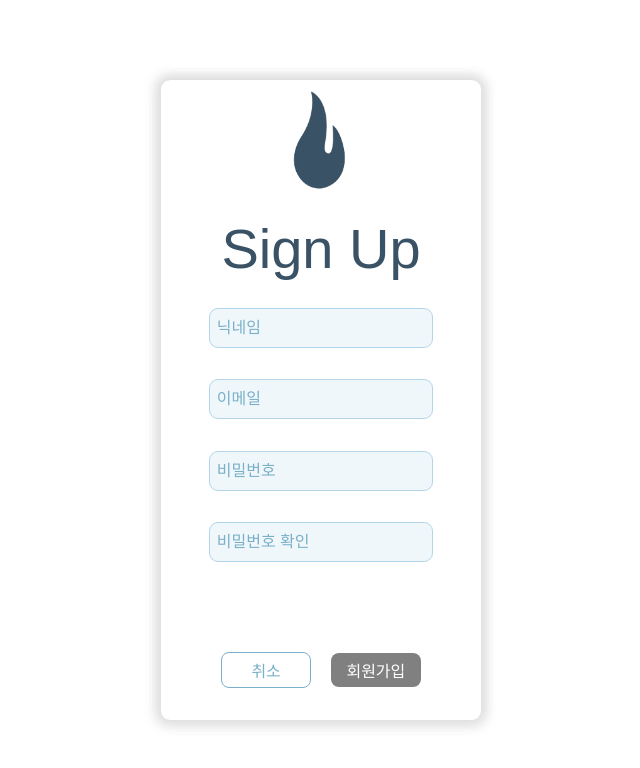
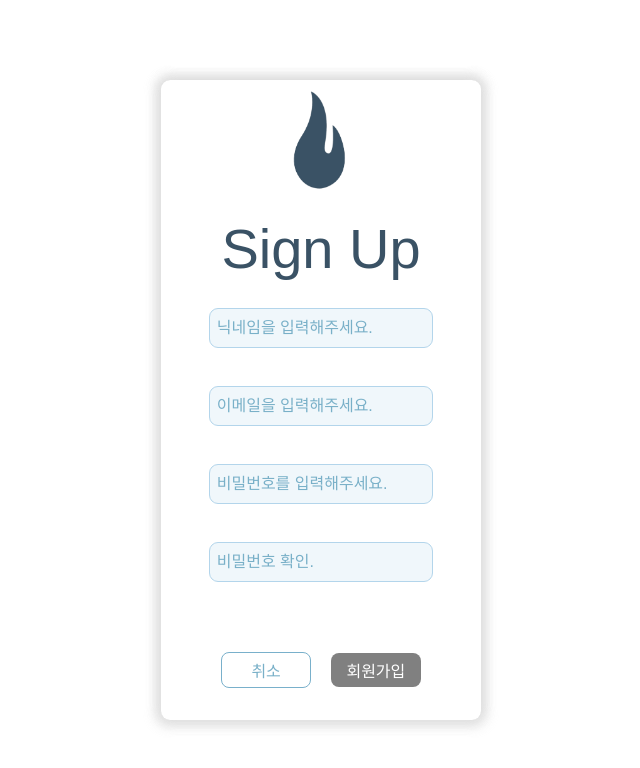
Before and after one commit to seongyu-Kim/careernote_front, a React (Create React App) app: page /register in a window 1280 px wide. Shown: the top 768 px of the page, without its empty margins (319-959 px from the left). Built offline with nearby package versions, Linux system fonts and the light colour scheme; the HTML template or start-up script is replaced by a standard one.

Commit message:
:recycle: input 유효성 검사 컴포넌트 분리

```diff
--- a/src/components/ResetPassword/ResetPassword.styled.ts
+++ b/src/components/ResetPassword/ResetPassword.styled.ts
@@ -89,6 +89,7 @@ export const ResetPasswordButtonBox = styled.div`
   width: 100%;
   height: 20%;
   margin-top: 10%;
+  margin-bottom: 8%;
 `;
 
 export const Divider = styled.div`
--- a/src/pages/user/FindPassword.tsx
+++ b/src/pages/user/FindPassword.tsx
@@ -3,12 +3,12 @@ import logo from '@assets/icon.png';
 import DefaultButton from '@components/common/DefaultButton/DefaultButton';
 import { MdClose } from 'react-icons/md';
 import { useModal } from '@stores/store';
-import { IoAlertCircleOutline } from 'react-icons/io5';
 import React, { useEffect, useState } from 'react';
 import { USER_API } from '@routes/apiRoutes';
+import InputValid from '@components/InputValid/InputValid';
 
 export const FindPassword = () => {
-  const [errorMsg, setErrorMsg] = useState<string>('');
+  const [setEmailCheckMessage, setSetEmailCheckMessage] = useState<string>('');
   const [inputEmail, setInputEmail] = useState<string>('');
   const [inputFieldChecked, setInputFieldChecked] = useState<boolean>(true);
   const { isOpen, setIsOpen } = useModal();
@@ -19,17 +19,21 @@ export const FindPassword = () => {
   useEffect(() => {
     //추후 전송 버튼 눌렀을 때 에러메시지 출력하게
     if (inputEmail.length > 0 && emailRegEx.test(inputEmail)) {
-      setErrorMsg('유효한 이메일 형식이 아닙니다.');
+      setSetEmailCheckMessage('');
+      setInputFieldChecked(false);
+    } else {
+      setSetEmailCheckMessage('유효한 이메일 형식이 아닙니다.');
       setInputFieldChecked(true);
-    } else {
-      setErrorMsg('');
-      setInputFieldChecked(false);
     }
   }, [inputEmail]);
 
-  const handleInputChange = () => (event: React.ChangeEvent<HTMLInputElement>) => {
-    setInputEmail(event.target.value);
-  };
+  useEffect(() => {
+    if (!isOpen) {
+      setSetEmailCheckMessage('');
+      setInputEmail('');
+      setInputFieldChecked(true);
+    }
+  }, [isOpen]);
 
   const handleSubmitSendEmail = async () => {
     alert('실행!');
@@ -45,24 +49,27 @@ export const FindPassword = () => {
   return (
     <Styled.FindPasswordBackground>
       <Styled.FindPasswordContainer>
-        <MdClose className="close" onClick={() => setIsOpen(isOpen)} />
+        <MdClose
+          className="close"
+          onClick={() => {
+            setIsOpen(isOpen);
+            setInputFieldChecked(true);
+          }}
+        />
         <Styled.FindPasswordField>
           <Styled.MainLogo src={logo} alt="로고이미지" />
           <Styled.FindPasswordText>
             비밀번호 재설정을 위한 이메일을 입력해주세요.
           </Styled.FindPasswordText>
           <Styled.FindPasswordForm onSubmit={handleSubmitSendEmail}>
-            <Styled.FindPasswordInput onChange={handleInputChange()} placeholder="이메일" />
-            <Styled.Divider>
-              {errorMsg && (
-                <Styled.ErrorMessage>
-                  <IoAlertCircleOutline />
-                  {errorMsg}
-                </Styled.ErrorMessage>
-              )}
-            </Styled.Divider>
+            <InputValid
+              inputTagType="text"
+              placeholderText="이메일을 입력해주세요."
+              onChange={setInputEmail}
+              valid={emailRegEx.test(inputEmail)}
+              checkMessage={setEmailCheckMessage}
+            />
             <DefaultButton
-              // type="submit"
               onClick={handleSubmitSendEmail}
               disabled={inputFieldChecked}
               width="40%"
--- a/src/pages/user/Register.tsx
+++ b/src/pages/user/Register.tsx
@@ -2,12 +2,12 @@ import * as Styled from '@components/Register/Register.styled';
 import logo from '@assets/icon.png';
 import DefaultButton from '@components/common/DefaultButton/DefaultButton';
 import { IoAlertCircleOutline } from 'react-icons/io5';
-import { FaRegCheckCircle } from 'react-icons/fa';
 import { useNavigate } from 'react-router-dom';
 import React, { useEffect, useState } from 'react';
 import authApi from '@apis/authApi/authApi';
 import { ROUTE_LINK } from '@routes/routes';
 import { USER_API } from '@routes/apiRoutes';
+import InputValid from '@components/InputValid/InputValid';
 
 //추후 컴포넌트 분리
 const Register = () => {
@@ -17,11 +17,11 @@ const Register = () => {
   const [inputConfirmPassword, setInputConfirmPassword] = useState<string>(''); // 패스워드 확인 입력 값
   const [inputFieldChecked, setInputFieldChecked] = useState<boolean>(true); // 입력 필드 체크
   const [passwordConfirmStatus, setPasswordConfirmStatus] = useState<boolean>(false); // 패스워드 일치 상태
-  const [nicknameCheck, setNicknameCheck] = useState<string>(''); // 닉네임 유효성 체크 메시지
-  const [emailCheck, setEmailCheck] = useState<string>(''); // 이메일 유효성 체크 메시지
-  const [passwordCheck, setPasswordCheck] = useState<string>(''); // 패스워드 유효성 체크 메시지
-  const [confirmPasswordCheck, setConfirmPasswordCheck] = useState<string>(''); // 패스워드 확인 유효성 체크 메시지
-  const [errorMsg, setErrorMsg] = useState<string>(''); // 패스워드 불일치 시 에러 메세지 추후 리팩토링
+  const [nicknameCheckMessage, setNicknameCheckMessage] = useState<string>(''); // 닉네임 유효성 체크 메시지
+  const [emailCheckMessage, setEmailCheckMessage] = useState<string>(''); // 이메일 유효성 체크 메시지
+  const [passwordCheckMessage, setPasswordCheckMessage] = useState<string>(''); // 패스워드 유효성 체크 메시지
+  const [confirmPasswordCheckMessage, setConfirmPasswordCheckMessage] = useState<string>(''); // 패스워드 확인 유효성 체크 메시지
+  const [notAccorPassword, setNotAccorPassword] = useState<string>(''); // 패스워드 불일치 시 에러 메세지 추후 리팩토링
   const navigate = useNavigate();
 
   const nicknameRegEx = /^(?! )[A-Za-z0-9가-힣]{2,}(?! )$/;
@@ -47,54 +47,38 @@ const Register = () => {
     }
     //닉네임 유효성 검사
     if (inputNickname.length > 0 && !nicknameRegEx.test(inputNickname)) {
-      setNicknameCheck('닉네임은 공백 없이 2글자 이상이어야 합니다.');
+      setNicknameCheckMessage('닉네임은 공백 없이 2글자 이상이어야 합니다.');
     } else {
-      setNicknameCheck('');
+      setNicknameCheckMessage('');
     }
     //이메일 유효성 검사
     if (inputEmail.length > 0 && !emailRegEx.test(inputEmail)) {
-      setEmailCheck('유효한 이메일 형식이 아닙니다.');
+      setEmailCheckMessage('유효한 이메일 형식이 아닙니다.');
     } else {
-      setEmailCheck('');
+      setEmailCheckMessage('');
     }
     //비밀번호 유효성 검사
     if (inputPassword.length > 0 && !passwordRegEx.test(inputPassword)) {
-      setPasswordCheck('비밀번호는 8~20자여야 합니다.');
+      setPasswordCheckMessage('비밀번호는 8~20자여야 합니다.');
     } else {
-      setPasswordCheck('');
+      setPasswordCheckMessage('');
     }
     //비밀번호 확인 유효성 검사
     if (inputConfirmPassword.length > 0 && !passwordRegEx.test(inputConfirmPassword)) {
-      setConfirmPasswordCheck('비밀번호는 8~20자여야 합니다.');
+      setConfirmPasswordCheckMessage('비밀번호는 8~20자여야 합니다.');
     } else {
-      setConfirmPasswordCheck('');
+      setConfirmPasswordCheckMessage('');
     }
     //비밀번호 일치 확인
     if (inputPassword === inputConfirmPassword) {
-      setErrorMsg('');
+      setNotAccorPassword('');
       setPasswordConfirmStatus(true);
     } else {
       setInputFieldChecked(true);
       setPasswordConfirmStatus(false);
-      setErrorMsg('비밀번호가 일치하지 않습니다.');
+      setNotAccorPassword('비밀번호가 일치하지 않습니다.');
     }
   }, [inputNickname, inputEmail, inputPassword, inputConfirmPassword]);
-
-  const handleInputChange = (type: string) => (event: React.ChangeEvent<HTMLInputElement>) => {
-    const value = event.target.value;
-    if (type === 'nickName') {
-      setInputNickname(value);
-    }
-    if (type === 'email') {
-      setInputEmail(value);
-    }
-    if (type === 'password') {
-      setInputPassword(value);
-    }
-    if (type === 'confirmPassword') {
-      setInputConfirmPassword(value);
-    }
-  };
 
   const handleSubmitUserData = async (event: React.FormEvent<HTMLFormElement>) => {
     //모든 필드가 채워져있는지 확인
@@ -105,13 +89,13 @@ const Register = () => {
       inputPassword === '' ||
       inputConfirmPassword === ''
     ) {
-      setErrorMsg('모든 필드를 채워주세요');
+      setNotAccorPassword('모든 필드를 채워주세요');
       console.log(11);
       return;
     }
 
     if (!passwordConfirmStatus) {
-      setErrorMsg('비밀번호가 일치하지 않습니다.');
+      setNotAccorPassword('비밀번호가 일치하지 않습니다.');
       return;
     }
 
@@ -127,6 +111,7 @@ const Register = () => {
           'Content-Type': 'application/json',
         },
       });
+      console.log('전송 데이터', resData);
       console.log('응답결과', res);
       if (res.status === 201) {
         navigate(LOGIN_PAGE_URL);
@@ -143,79 +128,39 @@ const Register = () => {
           <Styled.MainLogo src={logo} alt="로고이미지" />
           <Styled.RegisterText>Sign Up</Styled.RegisterText>
           <Styled.RegisterForm onSubmit={handleSubmitUserData}>
-            <Styled.InputBoxContainer>
-              <Styled.InputWrapper>
-                <Styled.RegisterInput
-                  onChange={handleInputChange('nickName')}
-                  type="text"
-                  placeholder="닉네임"
-                />
-                {nicknameRegEx.test(inputNickname) && <FaRegCheckCircle className="checkIcon" />}
-              </Styled.InputWrapper>
-              <Styled.Divider>
-                {nicknameCheck && (
-                  <Styled.InputFiledErrorMessage>
-                    <IoAlertCircleOutline />
-                    {nicknameCheck}
-                  </Styled.InputFiledErrorMessage>
-                )}
-              </Styled.Divider>
-              <Styled.InputWrapper>
-                <Styled.RegisterInput
-                  onChange={handleInputChange('email')}
-                  type="text"
-                  placeholder="이메일"
-                />
-                {emailRegEx.test(inputEmail) && <FaRegCheckCircle className="checkIcon" />}
-              </Styled.InputWrapper>
-              <Styled.Divider>
-                {emailCheck && (
-                  <Styled.InputFiledErrorMessage>
-                    <IoAlertCircleOutline />
-                    {emailCheck}
-                  </Styled.InputFiledErrorMessage>
-                )}
-              </Styled.Divider>
-              <Styled.InputWrapper>
-                <Styled.RegisterInput
-                  onChange={handleInputChange('password')}
-                  type="password"
-                  placeholder="비밀번호"
-                />
-                {passwordRegEx.test(inputPassword) && <FaRegCheckCircle className="checkIcon" />}
-              </Styled.InputWrapper>
-              <Styled.Divider>
-                {passwordCheck && (
-                  <Styled.InputFiledErrorMessage>
-                    <IoAlertCircleOutline />
-                    {passwordCheck}
-                  </Styled.InputFiledErrorMessage>
-                )}
-              </Styled.Divider>
-              <Styled.InputWrapper>
-                <Styled.RegisterInput
-                  onChange={handleInputChange('confirmPassword')}
-                  type="password"
-                  placeholder="비밀번호 확인"
-                />
-                {passwordRegEx.test(inputConfirmPassword) && (
-                  <FaRegCheckCircle className="checkIcon" />
-                )}
-              </Styled.InputWrapper>
-              <Styled.Divider>
-                {confirmPasswordCheck && (
-                  <Styled.InputFiledErrorMessage>
-                    <IoAlertCircleOutline />
-                    {confirmPasswordCheck}
-                  </Styled.InputFiledErrorMessage>
-                )}
-              </Styled.Divider>
-            </Styled.InputBoxContainer>
+            <InputValid
+              inputTagType="text"
+              onChange={setInputNickname}
+              valid={nicknameRegEx.test(inputNickname)}
+              placeholderText="닉네임을 입력해주세요."
+              checkMessage={nicknameCheckMessage}
+            />
+            <InputValid
+              inputTagType="text"
+              onChange={setInputEmail}
+              valid={emailRegEx.test(inputEmail)}
+              placeholderText="이메일을 입력해주세요."
+              checkMessage={emailCheckMessage}
+            />
+            <InputValid
+              inputTagType="password"
+              onChange={setInputPassword}
+              valid={passwordRegEx.test(inputPassword)}
+              placeholderText="비밀번호를 입력해주세요."
+              checkMessage={passwordCheckMessage}
+            />
+            <InputValid
+              inputTagType="password"
+              onChange={setInputConfirmPassword}
+              valid={passwordRegEx.test(inputConfirmPassword)}
+              placeholderText="비밀번호 확인."
+              checkMessage={confirmPasswordCheckMessage}
+            />
             <Styled.Divider>
-              {errorMsg && (
+              {notAccorPassword && (
                 <Styled.PasswordErrorMessage>
                   <IoAlertCircleOutline />
-                  {errorMsg}
+                  {notAccorPassword}
                 </Styled.PasswordErrorMessage>
               )}
             </Styled.Divider>
--- a/src/pages/user/ResetPassword.tsx
+++ b/src/pages/user/ResetPassword.tsx
@@ -5,15 +5,15 @@ import authApi from '@apis/authApi/authApi';
 import { useNavigate } from 'react-router-dom';
 import { ROUTE_LINK } from '@routes/routes';
 import { IoAlertCircleOutline } from 'react-icons/io5';
-import { FaRegCheckCircle } from 'react-icons/fa';
 import React, { useEffect, useState } from 'react';
+import InputValid from '@components/InputValid/InputValid';
 
 const ResetPassword = () => {
   const [inputPassword, setInputPassword] = useState<string>('');
   const [inputConfirmPassword, setInputConfirmPassword] = useState<string>('');
   const [inputFieldChecked, setInputFieldChecked] = useState<boolean>(true);
-  const [passwordCheck, setPasswordCheck] = useState<string>(''); // 패스워드 유효성 체크 메시지
-  const [confirmPasswordCheck, setConfirmPasswordCheck] = useState<string>(''); // 패스워드 확인 유효성 체크 메시지
+  const [passwordCheckMessage, setPasswordCheckMessage] = useState<string>(''); // 패스워드 유효성 체크 메시지
+  const [confirmPasswordCheckMessage, setConfirmPasswordCheckMessage] = useState<string>(''); // 패스워드 확인 유효성 체크 메시지
   const [errorMsg, setErrorMsg] = useState<string>('');
   const navigate = useNavigate();
 
@@ -34,15 +34,15 @@ const ResetPassword = () => {
     }
     //비밀번호 유효성 검사
     if (inputPassword.length > 0 && !passwordRegEx.test(inputPassword)) {
-      setPasswordCheck('비밀번호는 8~20자여야 합니다.');
+      setPasswordCheckMessage('비밀번호는 8~20자여야 합니다.');
     } else {
-      setPasswordCheck('');
+      setPasswordCheckMessage('');
     }
     //비밀번호 확인 유효성 검사
     if (inputConfirmPassword.length > 0 && !passwordRegEx.test(inputConfirmPassword)) {
-      setConfirmPasswordCheck('비밀번호는 8~20자여야 합니다.');
+      setConfirmPasswordCheckMessage('비밀번호는 8~20자여야 합니다.');
     } else {
-      setConfirmPasswordCheck('');
+      setConfirmPasswordCheckMessage('');
     }
 
     if (inputPassword === inputConfirmPassword) {
@@ -51,16 +51,6 @@ const ResetPassword = () => {
       setErrorMsg('비밀번호가 일치하지 않습니다.');
     }
   }, [inputPassword, inputConfirmPassword]);
-
-  const handleInputChange = (type: string) => (event: React.ChangeEvent<HTMLInputElement>) => {
-    const value = event.target.value;
-    if (type === 'password') {
-      setInputPassword(value);
-    }
-    if (type === 'confirmPassword') {
-      setInputConfirmPassword(value);
-    }
-  };
 
   const handleSubmitResetPassword = async () => {
     alert('실행!');
@@ -90,42 +80,20 @@ const ResetPassword = () => {
           <Styled.MainLogo src={logo} />
           <Styled.ResetPasswordText>비밀번호 재설정</Styled.ResetPasswordText>
           <Styled.ResetPasswordForm onSubmit={handleSubmitResetPassword}>
-            <Styled.InputBoxContainer>
-              <Styled.InputWrapper>
-                <Styled.ResetPasswordInput
-                  type="password"
-                  onChange={handleInputChange('password')}
-                  placeholder="새 비밀번호"
-                />
-                {passwordRegEx.test(inputPassword) && <FaRegCheckCircle className="checkIcon" />}
-              </Styled.InputWrapper>
-              <Styled.Divider>
-                {passwordCheck && (
-                  <Styled.InputFiledErrorMessage>
-                    <IoAlertCircleOutline />
-                    {passwordCheck}
-                  </Styled.InputFiledErrorMessage>
-                )}
-              </Styled.Divider>
-              <Styled.InputWrapper>
-                <Styled.ResetPasswordInput
-                  type="password"
-                  onChange={handleInputChange('confirmPassword')}
-                  placeholder="새 비밀번호 확인"
-                />
-                {passwordRegEx.test(inputConfirmPassword) && (
-                  <FaRegCheckCircle className="checkIcon" />
-                )}
-              </Styled.InputWrapper>
-              <Styled.Divider>
-                {confirmPasswordCheck && (
-                  <Styled.InputFiledErrorMessage>
-                    <IoAlertCircleOutline />
-                    {confirmPasswordCheck}
-                  </Styled.InputFiledErrorMessage>
-                )}
-              </Styled.Divider>
-            </Styled.InputBoxContainer>
+            <InputValid
+              inputTagType="password"
+              placeholderText="새 비밀번호"
+              onChange={setInputPassword}
+              valid={passwordRegEx.test(inputPassword)}
+              checkMessage={passwordCheckMessage}
+            />
+            <InputValid
+              inputTagType="password"
+              placeholderText="새 비밀번호 확인"
+              onChange={setInputConfirmPassword}
+              valid={passwordRegEx.test(inputConfirmPassword)}
+              checkMessage={confirmPasswordCheckMessage}
+            />
             <Styled.Divider>
               {errorMsg == '' ? null : (
                 <Styled.PasswordErrorMessage>
```
Also changed, not shown: src/pages/user/Login.tsx (+17 -2 lines).
